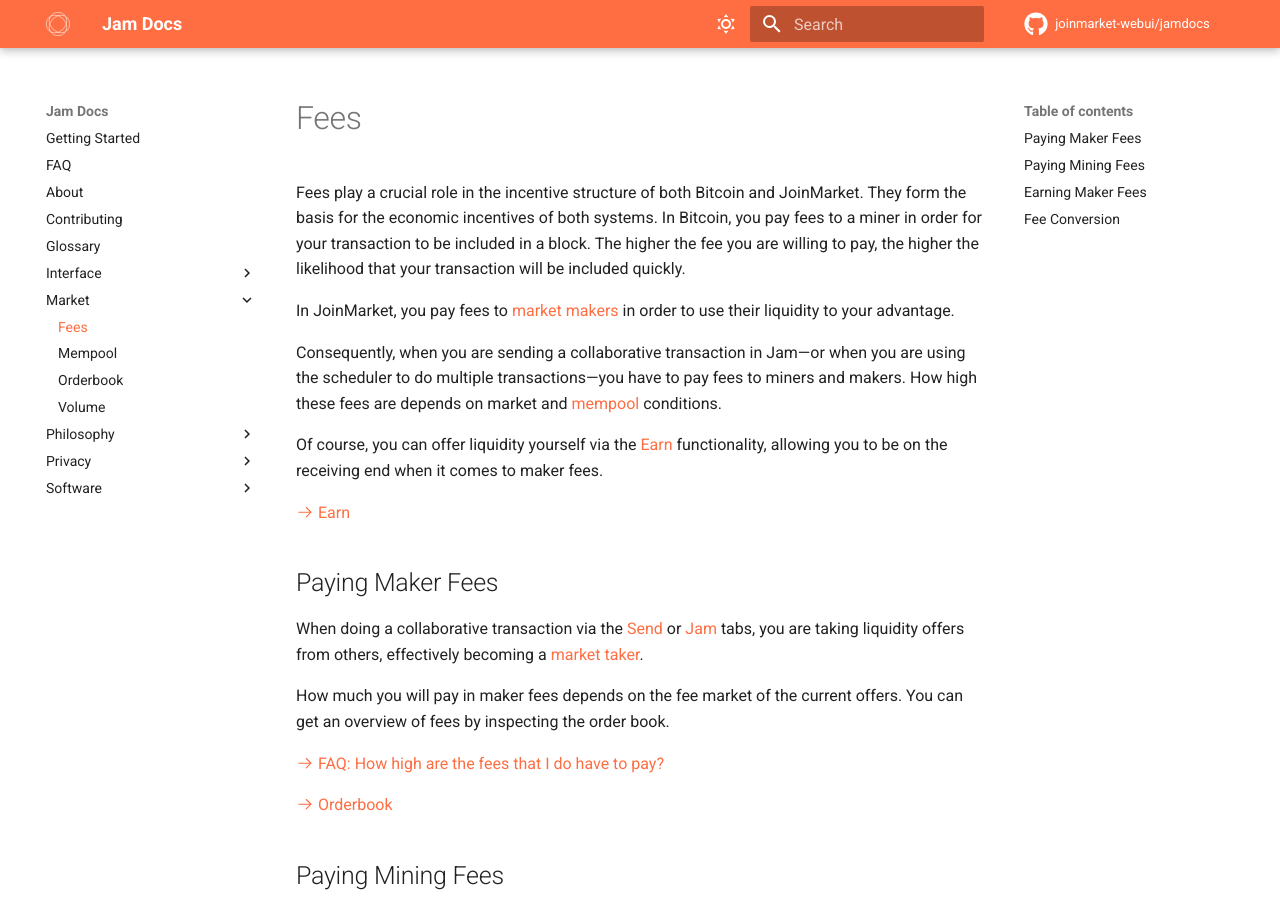
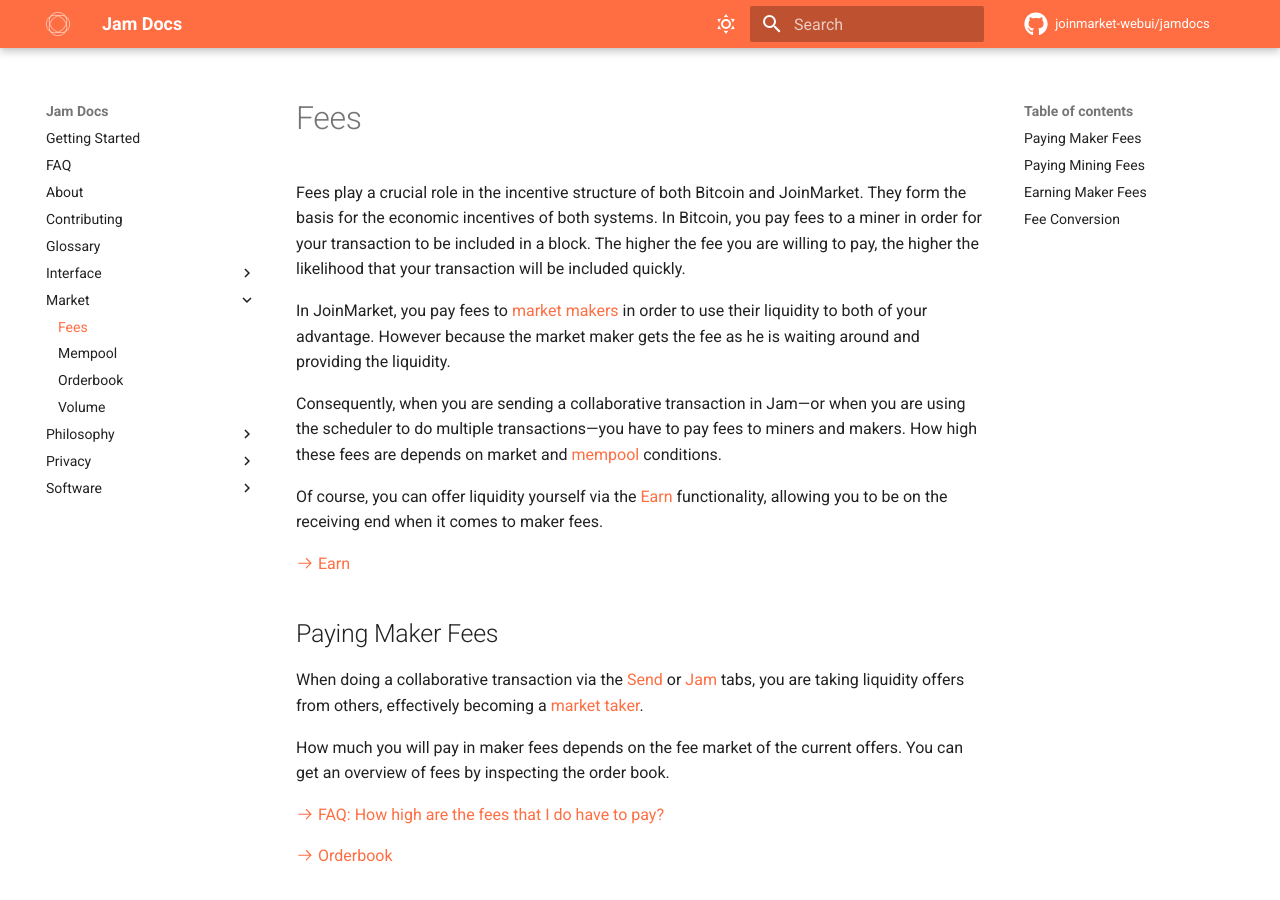
Before and after one commit to joinmarket-webui/jamdocs, an MkDocs documentation site: the page built from docs/market/fees.md, in a window 1280 px wide and 900 px high. Built offline with MkDocs 1.6.1 and Material for MkDocs 9.7.7, drawn with Linux system fonts in a browser that asks for light colours; nearby versions of some CDN libraries; comment, search, counter and statistics services are not loaded.

Commit message:
docs(fees): both maker and taker benefit, only taker pays (#37)
Clarified that both makers and takers benefit from the CJ, but the maker takes the fee for providing liquidity.

```diff
--- a/docs/market/fees.md
+++ b/docs/market/fees.md
@@ -7,7 +7,7 @@
 that your transaction will be included quickly.
 
 In JoinMarket, you pay fees to [market makers][maker] in order to use their
-liquidity to your advantage.
+liquidity to both of your advantage. However because the market maker gets the fee as he is waiting around and providing the liquidity.
 
 Consequently, when you are sending a collaborative transaction in Jam—or when you are using the scheduler to do multiple transactions—you have to pay fees to miners and makers. How high these fees are depends on market and [mempool][mempool] conditions.
 
```
